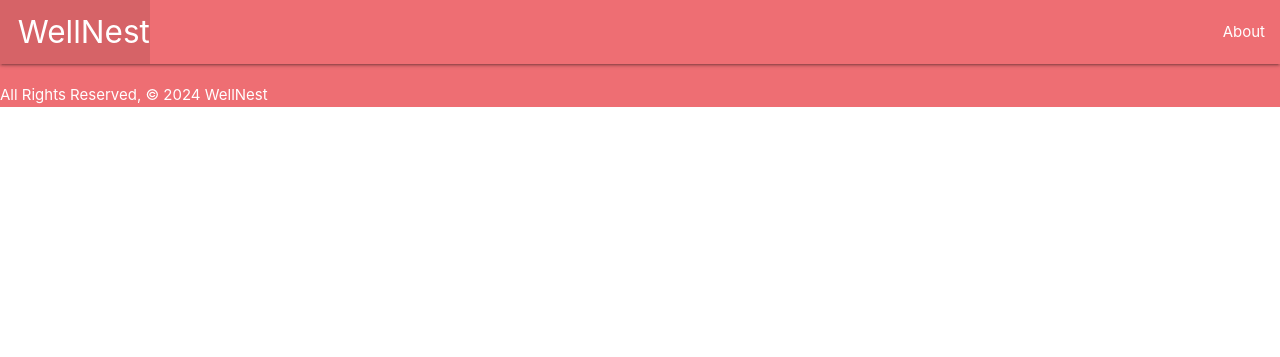
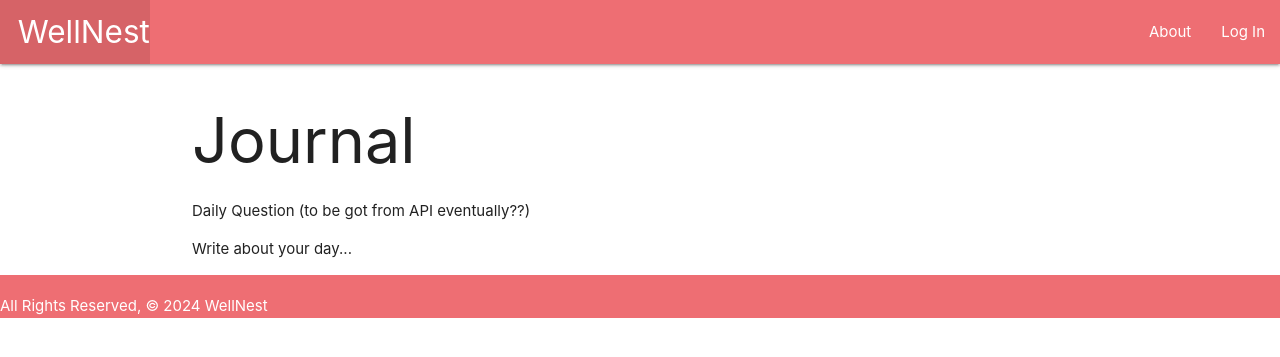
Before and after one commit to LGsusM69/wellNest, a Django app: template main_app/templates/features/journal.html in a window 1280 px wide. Shown: the top 357 px of the page. Run offline with Django 3.2, Linux system fonts and the light colour scheme; the template is opened without the code that fills it, so the values that code supplies are empty.

Commit message:
Basic Layout for Journal

```diff
--- a/main_app/templates/features/journal.html
+++ b/main_app/templates/features/journal.html
@@ -1,31 +1,15 @@
-<!DOCTYPE html>
-<html lang="en">
-<head>
-  <meta charset="UTF-8">
-  <meta name="viewport" content="width=device-width, initial-scale=1.0">
-  <meta http-equiv="X-UA-Compatible" content="ie=edge">
-  <title>WellNest</title>
-  <link rel="stylesheet" href="https://cdnjs.cloudflare.com/ajax/libs/materialize/1.0.0/css/materialize.min.css">
-</head>
-<body>
-  <header class="navbar-fixed">
-    <nav>
-      <div class="nav-wrapper">
-        <ul>
-          <li><a href="/" class="left brand-logo">&nbsp;&nbsp;WellNest</a></li>
-        </ul>
-        <ul class="right">
-          <li><a href="/about">About</a></li>
-        </ul>
-      </div>
-    </nav>
-  </header>
-  <main class="container">
-    {% block content %}
-    {% endblock %}
-  </main>
-  <footer class="page-footer">
-    All Rights Reserved, &copy; 2024 WellNest
-  </footer>
-</body>
-</html>
+{% extends 'base.html' %} {% block content %}
+
+<div class="journal-card">
+  <div class="journal-title">
+    <h1>Journal</h1>
+  </div>
+  <div class="journal-question">
+    Daily Question (to be got from API eventually??)
+  </div>
+  <div class="journal-entry">
+    <p class="`journal-text">Write about your day...</p>
+  </div>
+</div>
+
+{% endblock %}
--- a/wellNest/settings.py
+++ b/wellNest/settings.py
@@ -120,6 +120,7 @@ USE_TZ = True
 
 STATIC_URL = '/static/'
 LOGIN_REDIRECT_URL = '/'
+LOGOUT_REDIRECT_URL = '/'
 
 # Default primary key field type
 # https://docs.djangoproject.com/en/3.2/ref/settings/#default-auto-field
```
